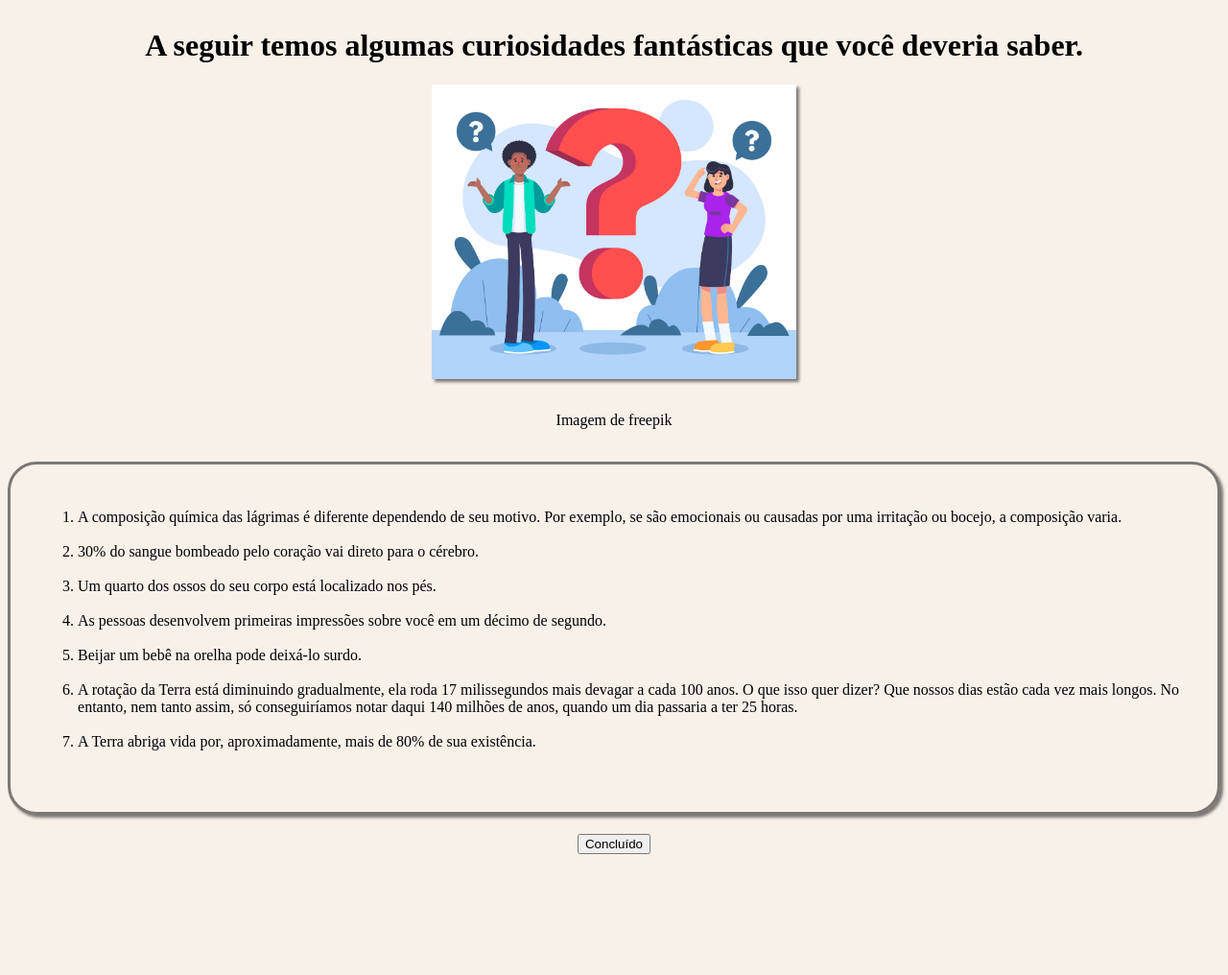
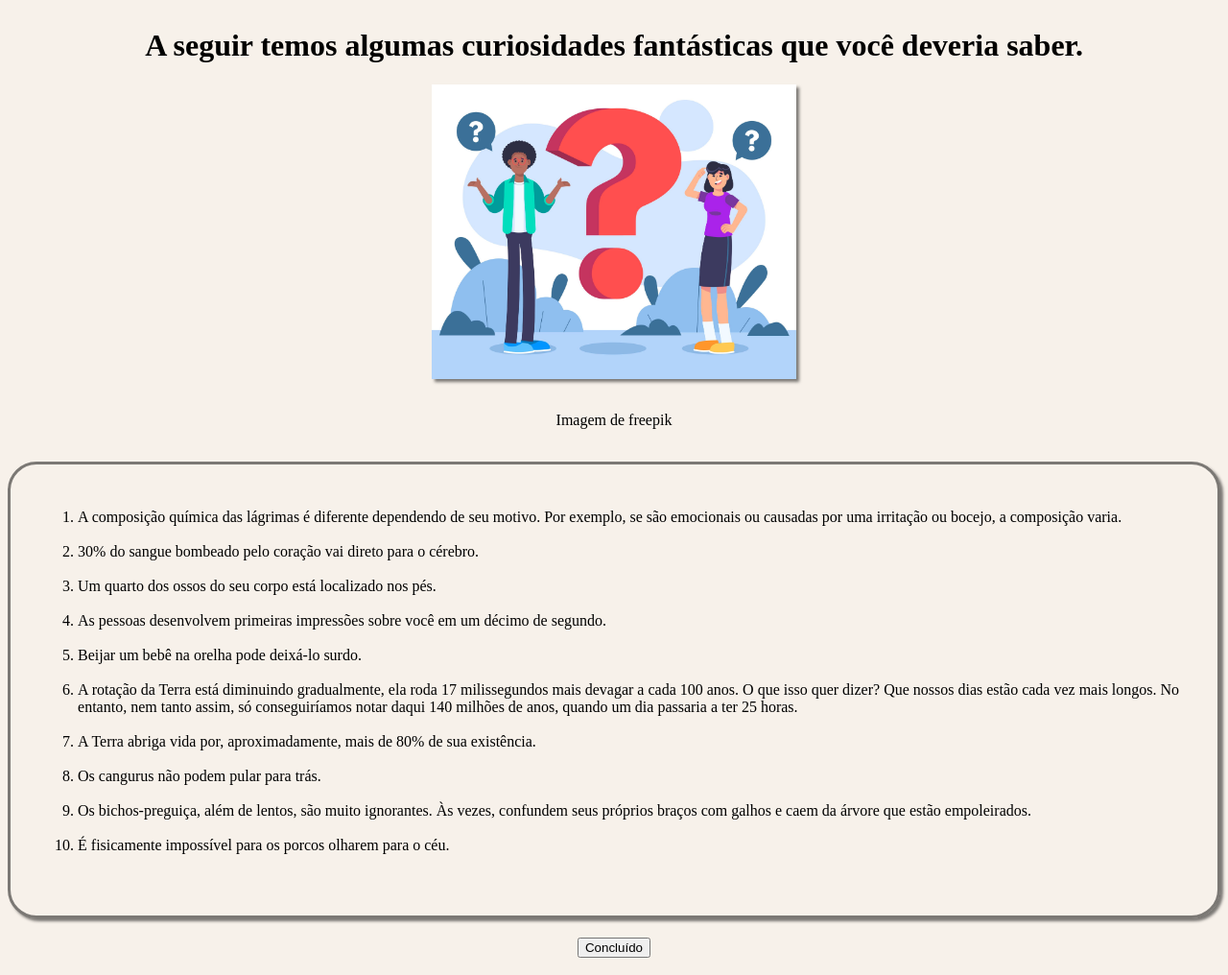
Before and after one commit to alissonn17/curiosidades, a plain HTML site: page index.html in a window 1280 px wide. Shown: the whole page at 96% size. Before the commit the page ends 908 px from the top, so only its background shows below. Drawn offline with Linux system fonts and the light colour scheme.

Commit message:
build: novas curiosidades

```diff
--- a/index.html
+++ b/index.html
@@ -24,6 +24,9 @@
             <li>Beijar um bebê na orelha pode deixá-lo surdo.</li><br>
             <li>A rotação da Terra está diminuindo gradualmente, ela roda 17 milissegundos mais devagar a cada 100 anos. O que isso quer dizer? Que nossos dias estão cada vez mais longos. No entanto, nem tanto assim, só conseguiríamos notar daqui 140 milhões de anos, quando um dia passaria a ter 25 horas.</li><br>
             <li>A Terra abriga vida por, aproximadamente, mais de 80% de sua existência.</li><br>
+            <li> Os cangurus não podem pular para trás.</li><br>
+            <li>Os bichos-preguiça, além de lentos, são muito ignorantes. Às vezes, confundem seus próprios braços com galhos e caem da árvore que estão empoleirados.</li><br>
+            <li>É fisicamente impossível para os porcos olharem para o céu.</li><br>
         </ol>
     </section>
 
```
